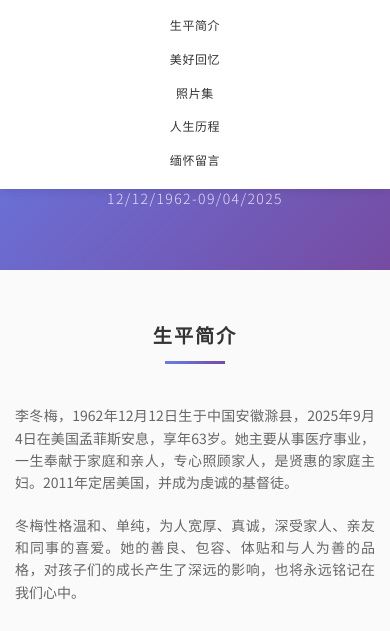
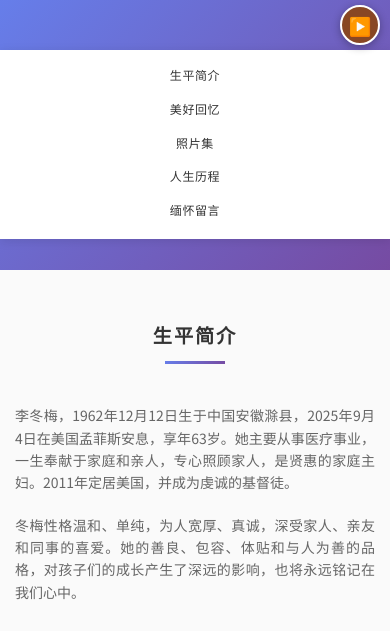
Before and after one commit to jialiang19/mom-memorial, a plain HTML site: page index.html in a window 390 px wide. Shown: the top 631 px of the page. Drawn offline with Linux system fonts and the light colour scheme.

Commit message:
music botton

```diff
--- a/index.html
+++ b/index.html
@@ -16,6 +16,9 @@
         </div>
     </header>
     <!-- Music Player -->
+    <div class="mobile-music-btn" id="mobile-music-btn">
+        <span class="music-icon" id="mobile-music-icon">▶️</span>
+    </div>
     <div class="music-player">
         <audio id="memorial-music" loop autoplay muted>
             <source src="Memorial_Music.mp3" type="audio/mpeg">
--- a/script.js
+++ b/script.js
@@ -285,3 +285,46 @@ document.addEventListener("DOMContentLoaded", function() {
         navigation.style.visibility = "visible";
     }
 });
+
+// 移动端音乐按钮功能
+document.addEventListener("DOMContentLoaded", function() {
+    const audio = document.getElementById("memorial-music");
+    const mobileMusicBtn = document.getElementById("mobile-music-btn");
+    const mobileMusicIcon = document.getElementById("mobile-music-icon");
+
+    if (audio && mobileMusicBtn && mobileMusicIcon && window.innerWidth <= 768) {
+        // 设置初始音量
+        audio.volume = 0.5;
+
+        // 移动端音乐按钮点击事件
+        mobileMusicBtn.addEventListener("click", function() {
+            if (audio.paused) {
+                audio.play();
+                mobileMusicIcon.textContent = "⏸️";
+            } else {
+                audio.pause();
+                mobileMusicIcon.textContent = "▶️";
+            }
+        });
+
+        // 更新播放/暂停图标
+        audio.addEventListener("ended", function() {
+            mobileMusicIcon.textContent = "▶️";
+        });
+
+        // 错误处理
+        audio.addEventListener("error", function() {
+            console.error("Audio loading error:", audio.error);
+            mobileMusicIcon.textContent = "❌";
+        });
+
+        // 自动播放尝试
+        setTimeout(() => {
+            audio.muted = false;
+            audio.play().catch(e => {
+                console.log("Autoplay blocked:", e);
+                mobileMusicIcon.textContent = "▶️";
+            });
+        }, 1000);
+    }
+});
--- a/styles.css
+++ b/styles.css
@@ -1271,3 +1271,56 @@ body {
         visibility: hidden !important;
     }
 }
+
+/* 移动端音乐按钮 - 导航栏顶部 */
+@media (max-width: 768px) {
+    /* 隐藏原有的音乐播放器 */
+    .music-player {
+        display: none !important;
+    }
+
+    /* 移动端音乐按钮 */
+    .mobile-music-btn {
+        position: fixed !important;
+        top: 5px !important;
+        right: 10px !important;
+        z-index: 1001 !important;
+        width: 40px !important;
+        height: 40px !important;
+        border-radius: 50% !important;
+        background: rgba(139, 69, 19, 0.9) !important;
+        border: 2px solid white !important;
+        display: flex !important;
+        align-items: center !important;
+        justify-content: center !important;
+        cursor: pointer !important;
+        box-shadow: 0 2px 8px rgba(0,0,0,0.3) !important;
+        transition: all 0.3s ease !important;
+    }
+
+    .mobile-music-btn:hover {
+        background: rgba(139, 69, 19, 1) !important;
+        transform: scale(1.1) !important;
+    }
+
+    .mobile-music-btn .music-icon {
+        font-size: 18px !important;
+        color: white !important;
+    }
+
+    /* 为移动端音乐按钮添加顶部间距 */
+    .navigation {
+        margin-top: 50px !important;
+    }
+}
+
+/* 桌面端保持原有音乐播放器 */
+@media (min-width: 769px) {
+    .mobile-music-btn {
+        display: none !important;
+    }
+
+    .music-player {
+        display: block !important;
+    }
+}
```
